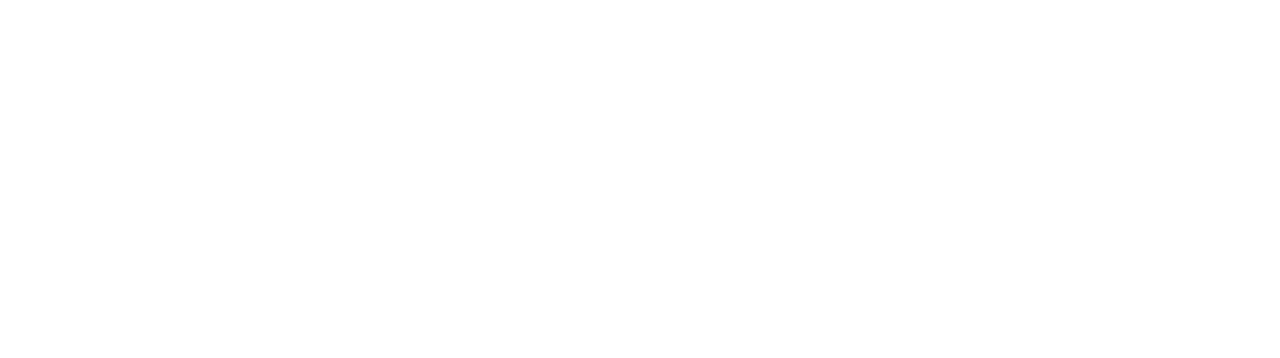
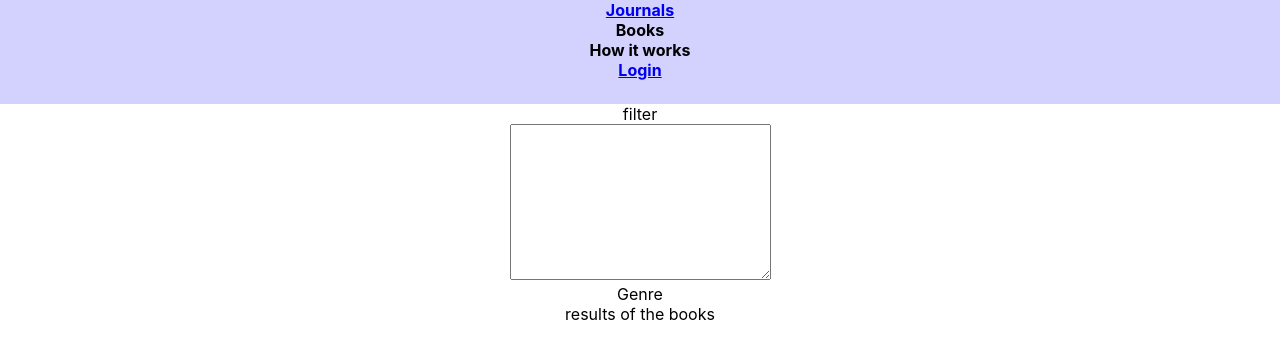
Before and after one commit to donjoshi/v-lib, a React (Create React App) app: page /results in a window 1280 px wide. Before the commit this address had no page. Shown: the top 358 px of the page. Built offline with nearby package versions, Linux system fonts and the light colour scheme.

Commit message:
committed

```diff
--- a/src/App.js
+++ b/src/App.js
@@ -1,23 +1,27 @@
-import logo from './logo.svg';
-import './App.css';
+import logo from "./logo.svg";
+import "./App.css";
 import { Routes, Route } from "react-router-dom";
-import Navbar from './components/navbar';
-import AdminPdfUpload from './pages/admin-pdf-upload';
-import AdminPdfUpload2 from './pages/admin-pdf-upload-2';
-import AdminPdfUpload3 from './pages/admin-pdf-upload-3';
-import UserSearch from './pages/user-search';
+import Navbar from "./components/navbar";
+import AdminPdfUpload from "./pages/admin-pdf-upload";
+import AdminPdfUpload2 from "./pages/admin-pdf-upload-2";
+import AdminPdfUpload3 from "./pages/admin-pdf-upload-3";
+import UserSearch from "./pages/user-search";
+import Results from "./pages/results/results";
+
 
 function App() {
   return (
     <div className="App">
-
       {/* <Navbar /> */}
 
       <Routes>
-        <Route path="/" element={<UserSearch/>} />
-        <Route path="/upload-success" element={<AdminPdfUpload3/>} />
+        {/* <Route path="/" element={<Results />} /> */}
+        <Route path="/" element={<UserSearch />} />
+        <Route path="/admin" element={<AdminPdfUpload2 />} />
+        <Route path="/upload-success" element={<AdminPdfUpload3 />} />
+        <Route path="/results" element={<Results />} />
+
       </Routes>
-
     </div>
   );
 }
--- a/src/components/navbar-main/index.jsx
+++ b/src/components/navbar-main/index.jsx
@@ -25,7 +25,7 @@
             </div>
 
             <div className="four">
-                <NavLink to={'/'}>Login</NavLink>
+                <NavLink to={'/admin'}>Login</NavLink>
             </div>
         </div>
     </div>
--- /dev/null
+++ b/src/pages/results/results.jsx
@@ -0,0 +1,38 @@
+import React from "react";
+import NavbarMain from "../../components/navbar-main";
+import { useNavigate } from "react-router-dom";
+
+
+
+export default function Results()
+{
+    return (
+        <div className="main-container6">
+            <div className="nav">
+                <NavbarMain />
+            </div>
+
+            <div className="container6">
+                <div className="filter">
+                    filter
+                </div>
+
+                <div className="result-part">
+                    <div className="search-field">
+                        <textarea name="query" id="" cols="30" rows="10" ></textarea>
+                        <div className="genre">
+                            <label htmlFor="genre">Genre</label>
+                        </div>
+                    </div>
+
+                    <div className="result-show">
+                        <div className="flow">
+                            results of the books
+                        </div>
+                    </div>
+                </div>
+            </div>
+
+        </div>
+    );
+}
```
Also changed, not shown: src/pages/results/results.css (added).
